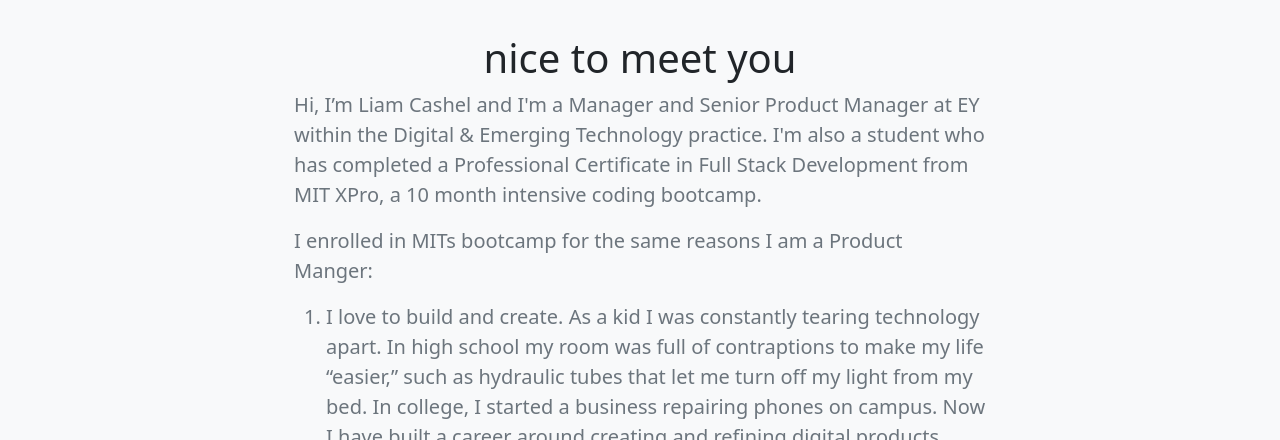
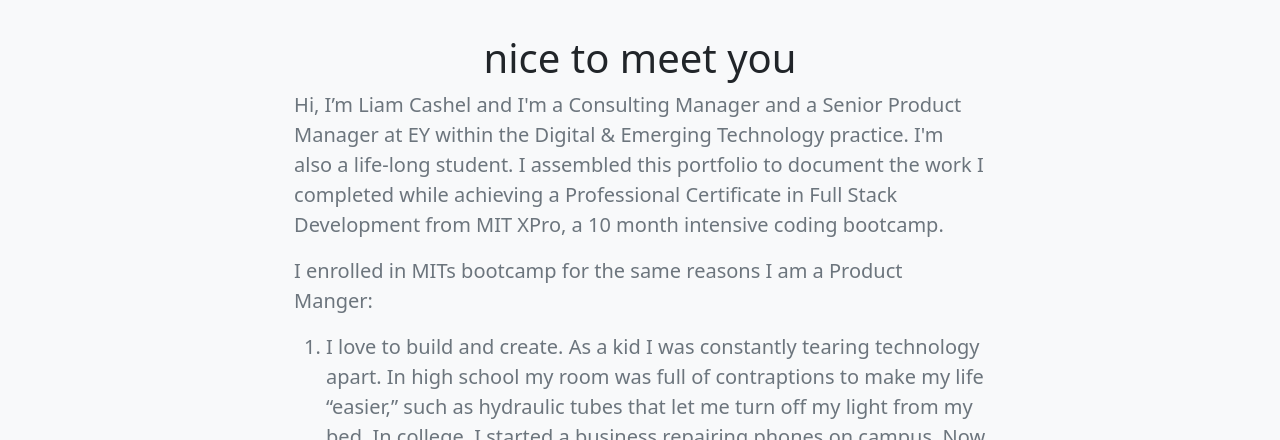
Before and after one commit to rockgard3n/rockgard3n.github.io, a plain HTML site: page index.html in a window 1280 px wide. Shown: the part 694-1134 px from the top of the page. Drawn offline with nearby package versions, Linux system fonts and the light colour scheme.

Commit message:
Update index.html

```diff
--- a/index.html
+++ b/index.html
@@ -100,7 +100,7 @@
         </div>
 
         <div class="col-lg-7 col-md-8 mx-auto">
-            <p class="lead text-muted">Hi, I’m Liam Cashel and I'm a Manager and Senior Product Manager at EY within the Digital & Emerging Technology practice. I'm also a student who has completed a Professional Certificate in Full Stack Development from MIT XPro, a 10 month intensive coding bootcamp.
+            <p class="lead text-muted">Hi, I’m Liam Cashel and I'm a Consulting Manager and a Senior Product Manager at EY within the Digital & Emerging Technology practice. I'm also a life-long student. I assembled this portfolio to document the work I completed while achieving a Professional Certificate in Full Stack Development from MIT XPro, a 10 month intensive coding bootcamp.
 
             </p>
             <p class ="lead text-muted">
```
